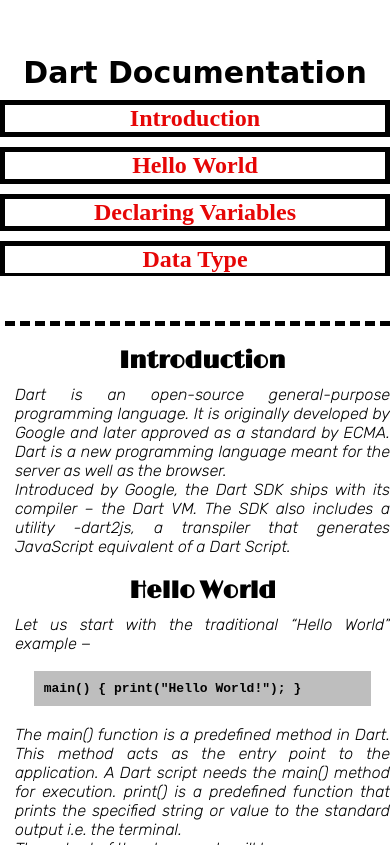
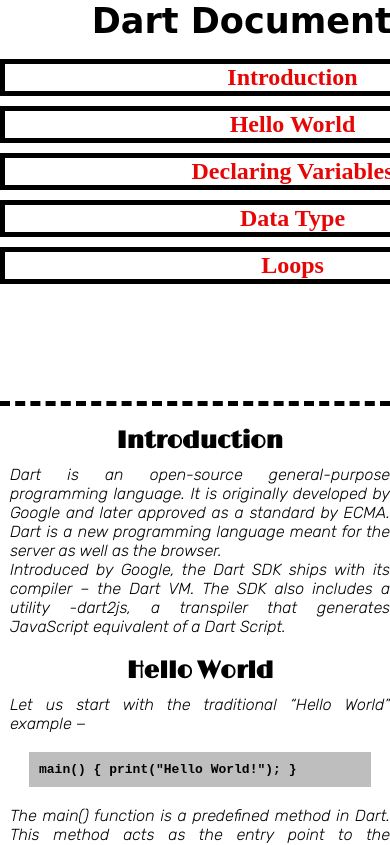
Before and after one commit to LingaPrabu/Technical-Documentation-Page, a plain HTML site: page index.html in a window 390 px wide. Drawn offline with nearby package versions, Linux system fonts and the light colour scheme; a web font is replaced by a local one.

Commit message:
Responsive Final

```diff
--- a/style.css
+++ b/style.css
@@ -26,7 +26,7 @@
     width: 250px;
     height: 100%;
     overflow-y: scroll;
-    margin-top: 90px;
+    margin-top: 20px;
 }
 #navbar{
     position: fixed;
@@ -34,7 +34,6 @@
 }
 
 nav h1{
-    position: fixed;
     font-family: 'Odibee Sans', cursive;
     font-weight: 900;
     font-size: 30px;
@@ -89,24 +88,30 @@
 }
 
 @media (max-width: 700px){
+    html{
+        overflow-y: hidden;
+    }
     #main-doc{
+        position: relative;
         border-left: none;
         border-top: 5px dashed #000;
-        left: 5px;
-    }
-    main{
-        height: 65vh;
-        margin-top: 38vh;
+        background-color: #fff;
+        left: 0px;
+        height: 52%;
+        top:47.5vh;
     }
 
     #all-links{
-        width: 100%;
-        max-height: 22vh;
+        position: relative;
+        width: 150%;
+        height: 40vh;
         overflow-y: scroll;
+        margin-top: 1vh;
+    }
 
-    }
     nav h1{
-        width: 100%;
-        top: 5px;
+        width: 150%;
+        margin-top: 0;
+        font-size: 9vmin;
     }
 }
```
